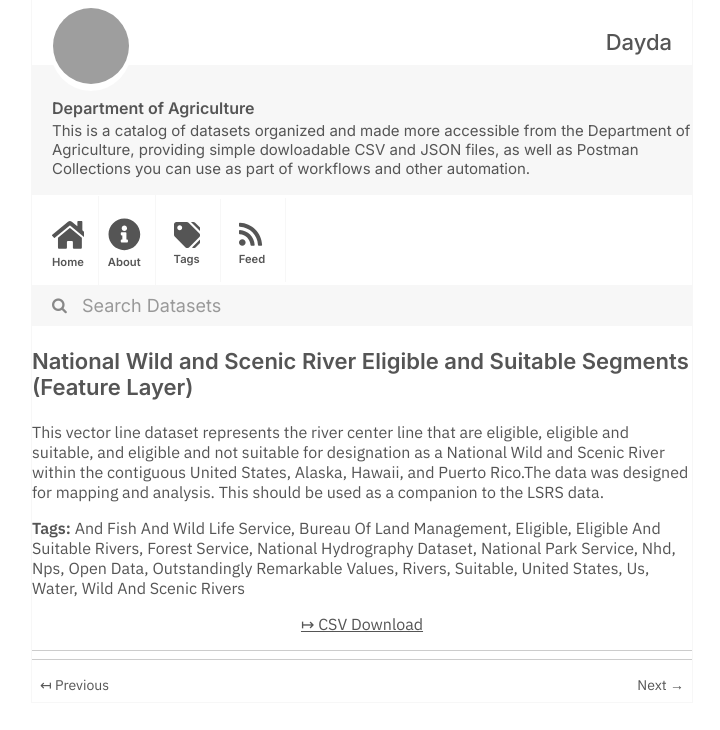
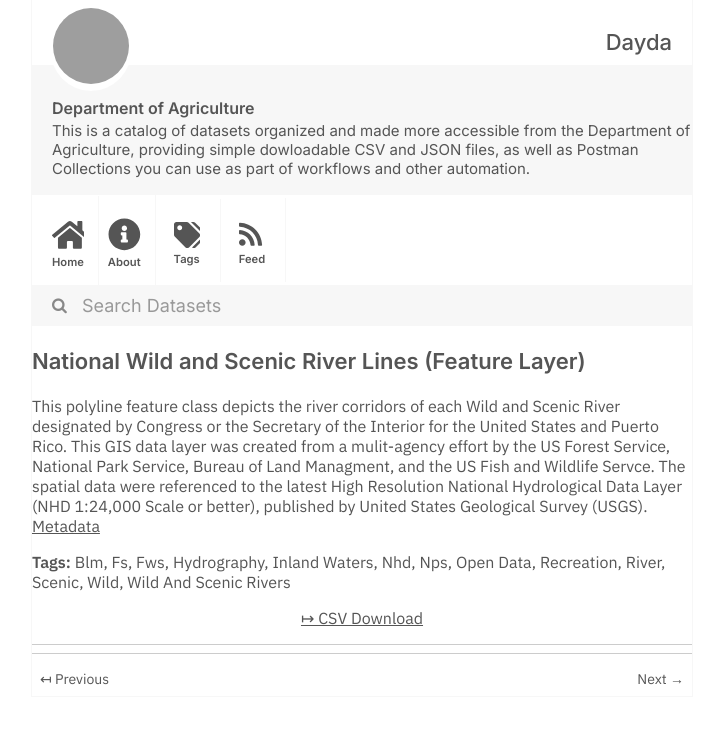
Before and after one commit to dayda-entities/department-of-agriculture, a Jekyll site: the page built from _posts/2020-12-03-national-wild-and-scenic-river.md, in a window 1280 px wide, cut to the strip 0-730 px from the top of the page. Shown: the whole strip, without its empty margins (278-998 px from the left). Built offline with Jekyll 4.4.1, drawn with Linux system fonts in a browser that asks for light colours; grey boxes are pictures that could not be loaded.

Commit message:
Publish Data

```diff
--- a/_posts/2020-12-03-national-wild-and-scenic-river.md
+++ b/_posts/2020-12-03-national-wild-and-scenic-river.md
@@ -1,32 +1,28 @@
 ---
-title: National Wild and Scenic River Eligible and Suitable Segments (Feature Layer)
-created: '2020-12-03T20:28:40.240019'
-modified: '2021-05-14T15:28:30.453241'
+title: National Wild and Scenic River Lines (Feature Layer)
+created: '2020-12-03T20:28:40.230582'
+modified: '2021-05-14T15:28:30.452670'
 state: active
 type: dataset
 tags:
-  - And Fish And Wild Life Service
-  - Bureau Of Land Management
-  - Eligible
-  - Eligible And Suitable Rivers
-  - Forest Service
-  - National Hydrography Dataset
-  - National Park Service
+  - Blm
+  - Fs
+  - Fws
+  - Hydrography
+  - Inland Waters
   - Nhd
   - Nps
   - Open Data
-  - Outstandingly Remarkable Values
-  - Rivers
-  - Suitable
-  - United States
-  - Us
-  - Water
+  - Recreation
+  - River
+  - Scenic
+  - Wild
   - Wild And Scenic Rivers
 groups: []
 csv_url: >-
-  https://data-usfs.hub.arcgis.com/datasets/8ed8719296c0419e881fc5364ea85468_1.csv?outSR=%7B%22latestWkid%22%3A4269%2C%22wkid%22%3A4269%7D
+  https://data-usfs.hub.arcgis.com/datasets/71c40a05063f4e6ebec08af558a9145c_0.csv?outSR=%7B%22latestWkid%22%3A4269%2C%22wkid%22%3A4269%7D
 json_url: ''
 layout: post
 
 ---
-This vector line dataset represents the river center line that are eligible, eligible and suitable, and eligible and not suitable for designation as a National Wild and Scenic River within the contiguous United States, Alaska, Hawaii, and Puerto Rico.The data was designed for mapping and analysis. This should be used as a companion to the LSRS data.
+This polyline feature class depicts the river corridors of each Wild and Scenic River designated by Congress or the Secretary of the Interior for the United States and Puerto Rico. This GIS data layer was created from a mulit-agency effort by the US Forest Service, National Park Service, Bureau of Land Managment, and the US Fish and Wildlife Servce. The spatial data were referenced to the latest High Resolution National Hydrological Data Layer (NHD 1:24,000 Scale or better), published by United States Geological Survey (USGS). <a href='https://data.fs.usda.gov/geodata/edw/edw_resources/meta/S_USA.WildScenicRiver_LN.xml' target='_blank'>Metadata</a>
```
